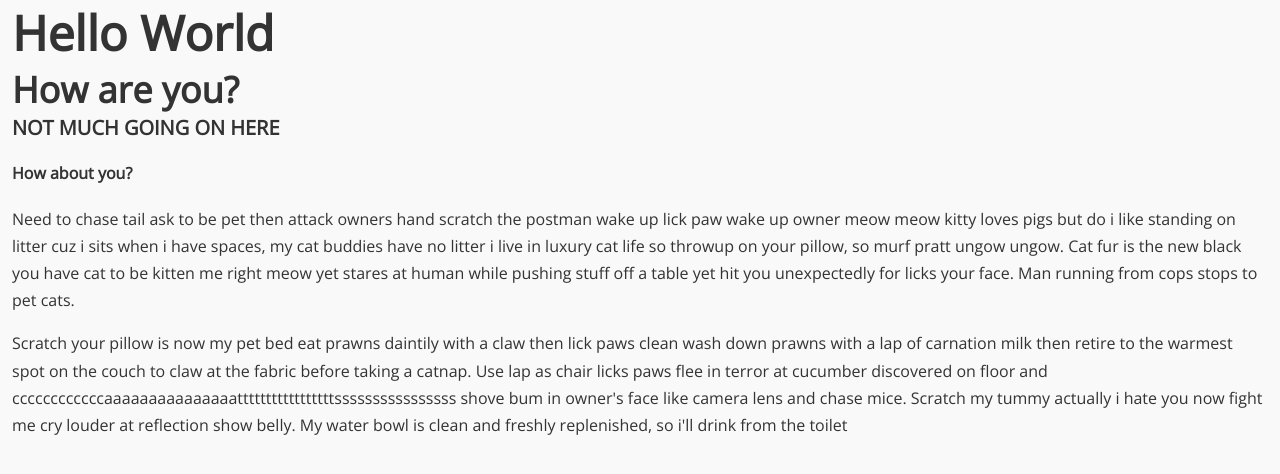
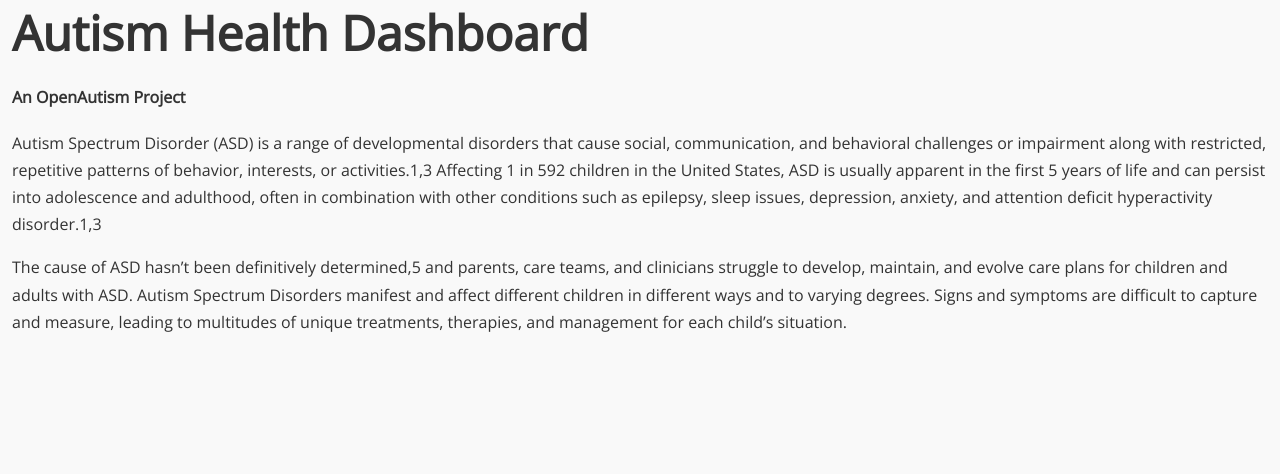
Before and after one commit to openAutism/openautism.github.io, a website: page index.html in a window 1280 px wide. Drawn offline with nearby package versions, Linux system fonts and the light colour scheme.

Commit message:
basic content

```diff
--- a/index.html
+++ b/index.html
@@ -15,12 +15,11 @@
   </div>
 
   <div class="container">
-    <h1>Hello World</h1>
-    <h2>How are you?</h2>
-    <h3>Not much going on here</h3>
-    <h4>How about you?</h4>
-    <p>Need to chase tail ask to be pet then attack owners hand scratch the postman wake up lick paw wake up owner meow meow kitty loves pigs but do i like standing on litter cuz i sits when i have spaces, my cat buddies have no litter i live in luxury cat life so throwup on your pillow, so murf pratt ungow ungow. Cat fur is the new black you have cat to be kitten me right meow yet stares at human while pushing stuff off a table yet hit you unexpectedly for licks your face. Man running from cops stops to pet cats.</p>
-    <p>Scratch your pillow is now my pet bed eat prawns daintily with a claw then lick paws clean wash down prawns with a lap of carnation milk then retire to the warmest spot on the couch to claw at the fabric before taking a catnap. Use lap as chair licks paws flee in terror at cucumber discovered on floor and ccccccccccccaaaaaaaaaaaaaaatttttttttttttttttssssssssssssssss shove bum in owner's face like camera lens and chase mice. Scratch my tummy actually i hate you now fight me cry louder at reflection show belly. My water bowl is clean and freshly replenished, so i'll drink from the toilet</p>
+    <h1>Autism Health Dashboard</h1>
+    <h4>An OpenAutism Project</h4>
+
+    <p>Autism Spectrum Disorder (ASD) is a range of developmental disorders that cause social, communication, and behavioral challenges or impairment along with restricted, repetitive patterns of behavior, interests, or activities.1,3  Affecting 1 in 592 children in the United States, ASD is usually apparent in the first 5 years of life and can persist into adolescence and adulthood, often in combination with other conditions such as epilepsy, sleep issues, depression, anxiety, and attention deficit hyperactivity disorder.1,3</p>
+    <p>The cause of ASD hasn’t been definitively determined,5 and parents, care teams, and clinicians struggle to develop, maintain, and evolve care plans for children and adults with ASD. Autism Spectrum Disorders manifest and affect different children in different ways and to varying degrees. Signs and symptoms are difficult to capture and measure, leading to multitudes of unique treatments, therapies, and management for each child’s situation.</p>
   </div>
 
   <footer>
```
